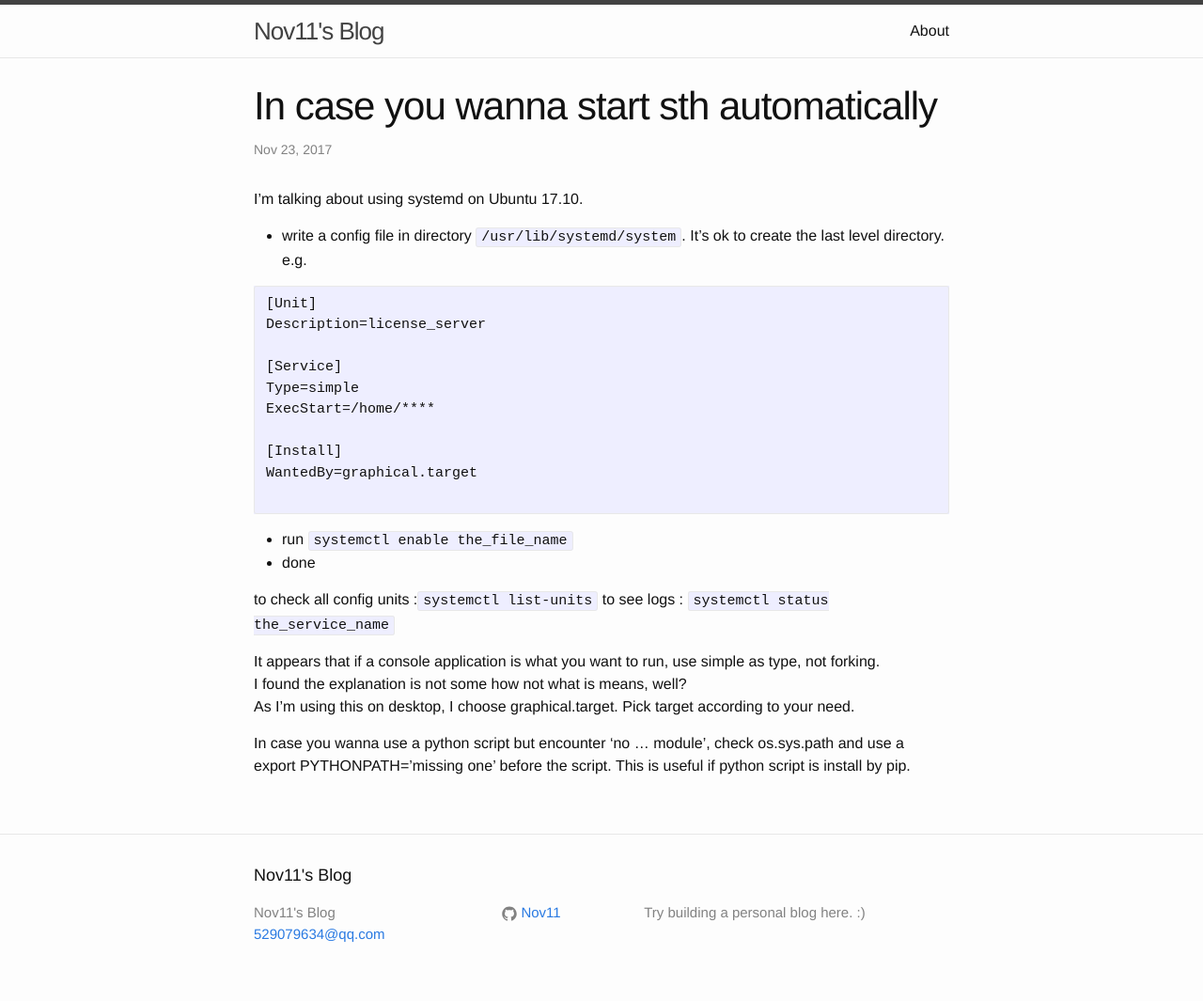
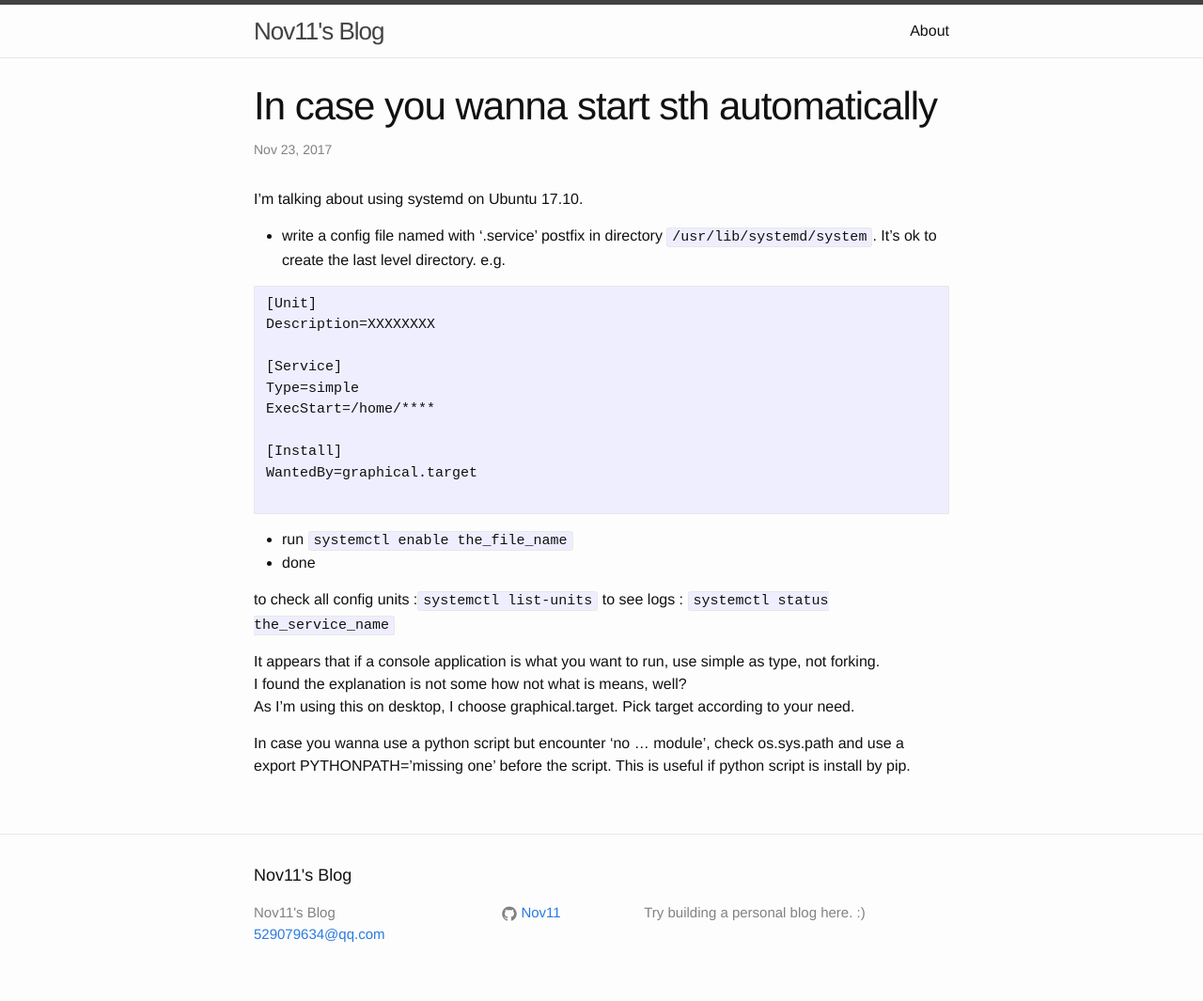
Before and after one commit to Nov11/Nov11.github.io, a Jekyll site: the page built from _posts/2017-11-23-incaseyouwannastartsthautomatically.md, in a window 1280 px wide. Shown: the whole page at 94% size. Built offline with Jekyll 4.4.1, drawn with Linux system fonts in a browser that asks for light colours.

Commit message:
add more description

````diff
--- a/_posts/2017-11-23-incaseyouwannastartsthautomatically.md
+++ b/_posts/2017-11-23-incaseyouwannastartsthautomatically.md
@@ -6,13 +6,13 @@ categories: jekyll update
 ---
 
 I'm talking about using systemd on Ubuntu 17.10.
-* write a config file in directory ```/usr/lib/systemd/system```. It's ok to create the last level directory.
+* write a config file named with '.service' postfix in directory ```/usr/lib/systemd/system```. It's ok to create the last level directory.
 e.g.
 
 
 ```
 [Unit]
-Description=license_server
+Description=XXXXXXXX
 
 [Service]
 Type=simple
````
